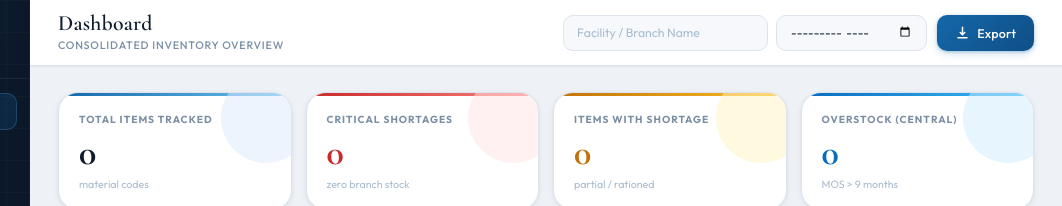
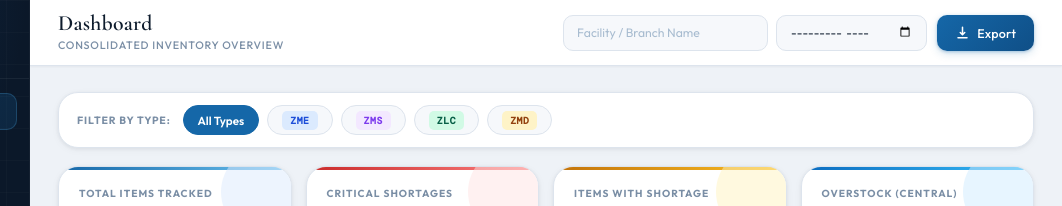
Before and after one commit to abdiifan/CDSS-Based-Allocation, a plain HTML site: page index.html in a window 1280 px wide. Shown: the top 206 px of the page, 218-1280 px from the left. Drawn offline with nearby package versions, Linux system fonts and the light colour scheme; a script that the page names is missing.

Commit message:
Update index.html

```diff
--- a/index.html
+++ b/index.html
@@ -1193,6 +1193,65 @@
     @keyframes pulse-dot {
       0%, 100% { box-shadow: 0 0 0 0 rgba(47,158,91,0.5); }
       50%       { box-shadow: 0 0 0 4px rgba(47,158,91,0); }
+    }
+
+    /* ═══════════════════════════════════════
+       DASHBOARD TYPE FILTER
+    ═══════════════════════════════════════ */
+    .dash-type-filter {
+      display: flex;
+      align-items: center;
+      gap: 8px;
+      flex-wrap: wrap;
+      margin-bottom: 18px;
+      background: var(--surface);
+      border: 1px solid var(--border);
+      border-radius: var(--r-xl);
+      padding: 12px 18px;
+      box-shadow: var(--s-sm);
+    }
+    .dash-filter-label {
+      font-size: 0.7rem;
+      font-weight: 700;
+      text-transform: uppercase;
+      letter-spacing: 0.08em;
+      color: var(--text-3);
+      margin-right: 4px;
+    }
+    .dash-type-btn {
+      display: inline-flex;
+      align-items: center;
+      gap: 6px;
+      height: 30px;
+      padding: 0 14px;
+      border-radius: 100px;
+      border: 1.5px solid var(--border);
+      background: var(--surface-2);
+      color: var(--text-2);
+      font-size: 0.78rem;
+      font-weight: 600;
+      cursor: pointer;
+      transition: all 0.18s;
+    }
+    .dash-type-btn:hover {
+      border-color: var(--accent);
+      color: var(--accent);
+      background: var(--accent-l);
+    }
+    .dash-type-btn.active {
+      border-color: var(--accent);
+      background: var(--accent);
+      color: #fff;
+    }
+    .dash-type-btn.active .type-badge {
+      background: rgba(255,255,255,0.25);
+      color: #fff;
+    }
+    .dash-filter-count {
+      margin-left: auto;
+      font-size: 0.75rem;
+      color: var(--text-3);
+      font-weight: 500;
     }
   </style>
 </head>
@@ -1267,6 +1326,18 @@
 
     <!-- TAB: Dashboard -->
     <section class="tab-content active" id="tab-dashboard">
+
+      <!-- Dashboard Type Filter -->
+      <div class="dash-type-filter" id="dashTypeFilter">
+        <span class="dash-filter-label">Filter by Type:</span>
+        <button class="dash-type-btn active" data-type="">All Types</button>
+        <button class="dash-type-btn" data-type="ZME"><span class="type-badge type-zme">ZME</span></button>
+        <button class="dash-type-btn" data-type="ZMS"><span class="type-badge type-zms">ZMS</span></button>
+        <button class="dash-type-btn" data-type="ZLC"><span class="type-badge type-zlc">ZLC</span></button>
+        <button class="dash-type-btn" data-type="ZMD"><span class="type-badge type-zmd">ZMD</span></button>
+        <span class="dash-filter-count" id="dashFilterCount"></span>
+      </div>
+
       <div class="kpi-grid" id="kpiGrid">
         <div class="kpi-card">
           <div class="kpi-label">Total Items Tracked</div>
```
